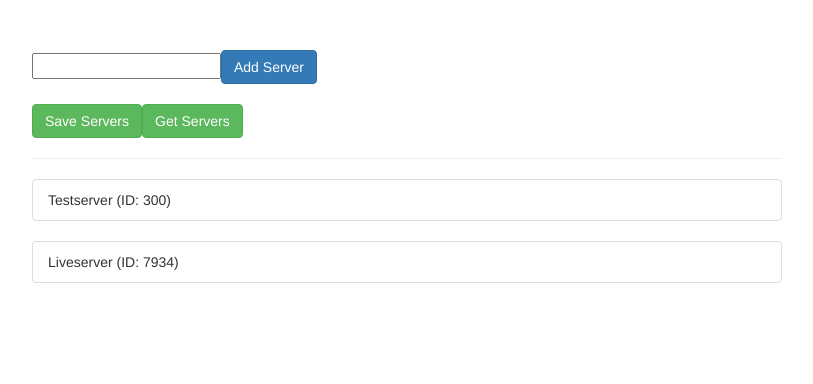
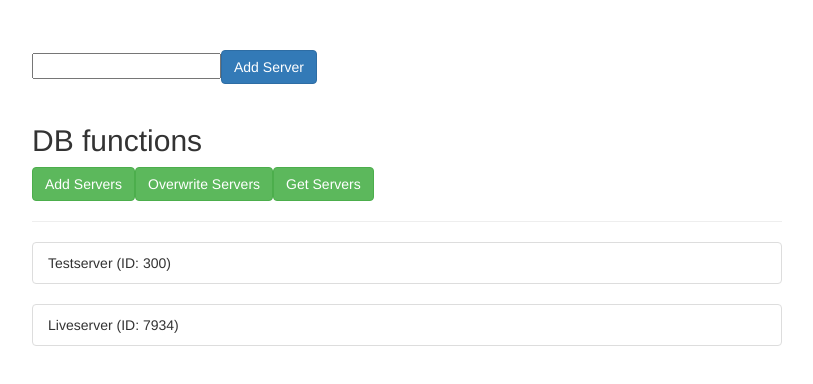
Before and after one commit to jock-dalby/angular-udemy, an Angular app in the folder 10_http/: page / in a window 1280 px wide. Shown: the top 384 px of the page, without its empty margins (233-1046 px from the left). Built offline with nearby package versions, Linux system fonts and the light colour scheme.

Commit message:
add put request to overwrite db with new servers

```diff
--- a/10_http/src/app/app.component.html
+++ b/10_http/src/app/app.component.html
@@ -4,7 +4,9 @@
       <input type="text" #serverName>
       <button class="btn btn-primary" (click)="onAddServer(serverName.value)">Add Server</button>
       <br><br>
-      <button class="btn btn-success" (click)="onSave()">Save Servers</button>
+      <h2>DB functions</h2>
+      <button class="btn btn-success" (click)="onAdd()">Add Servers</button>
+      <button class="btn btn-success" (click)="onOverwrite()">Overwrite Servers</button>
       <button class="btn btn-success" (click)="onGet()">Get Servers</button>
       <hr>
       <ul class="list-group" *ngFor="let server of servers">
--- a/10_http/src/app/app.component.ts
+++ b/10_http/src/app/app.component.ts
@@ -34,9 +34,18 @@ export class AppComponent {
     });
   }
 
-  onSave() {
+  onAdd() {
     this.serverService.storeServers(this.servers)
         // important to subscribe to observable otherwise no request will be sent
+        .subscribe(
+            (response) => console.log(response),
+            (error) => console.log(error)
+        );
+  }
+
+  onOverwrite() {
+    this.serverService.overwrtieServers(this.servers)
+    // important to subscribe to observable otherwise no request will be sent
         .subscribe(
             (response) => console.log(response),
             (error) => console.log(error)
--- a/10_http/src/app/server.service.ts
+++ b/10_http/src/app/server.service.ts
@@ -18,6 +18,17 @@ export class ServerService {
         // 3. This returns an observable, but so long as nothing is subscribed, no request will be sent. We will subscribe in the component where we call this method.
     }
 
+    overwrtieServers(servers: any[]) {
+        const headers = new Headers({'Content-Type': 'application/json'});
+        return this.http.put('https://udemy-ng-http-e7c21.firebaseio.com/data.json',
+            servers,
+            {headers: headers}
+        );
+        // 1. headers here is not strictly necessary as this is default setting anyway, but leave in for reference.
+        // 2. data.json is firebase specific but needs to be at end of url to stop CORS errors
+        // 3. This returns an observable, but so long as nothing is subscribed, no request will be sent. We will subscribe in the component where we call this method.
+    }
+
     getServers() {
        return this.http.get('https://udemy-ng-http-e7c21.firebaseio.com/data.json');
     }
```
